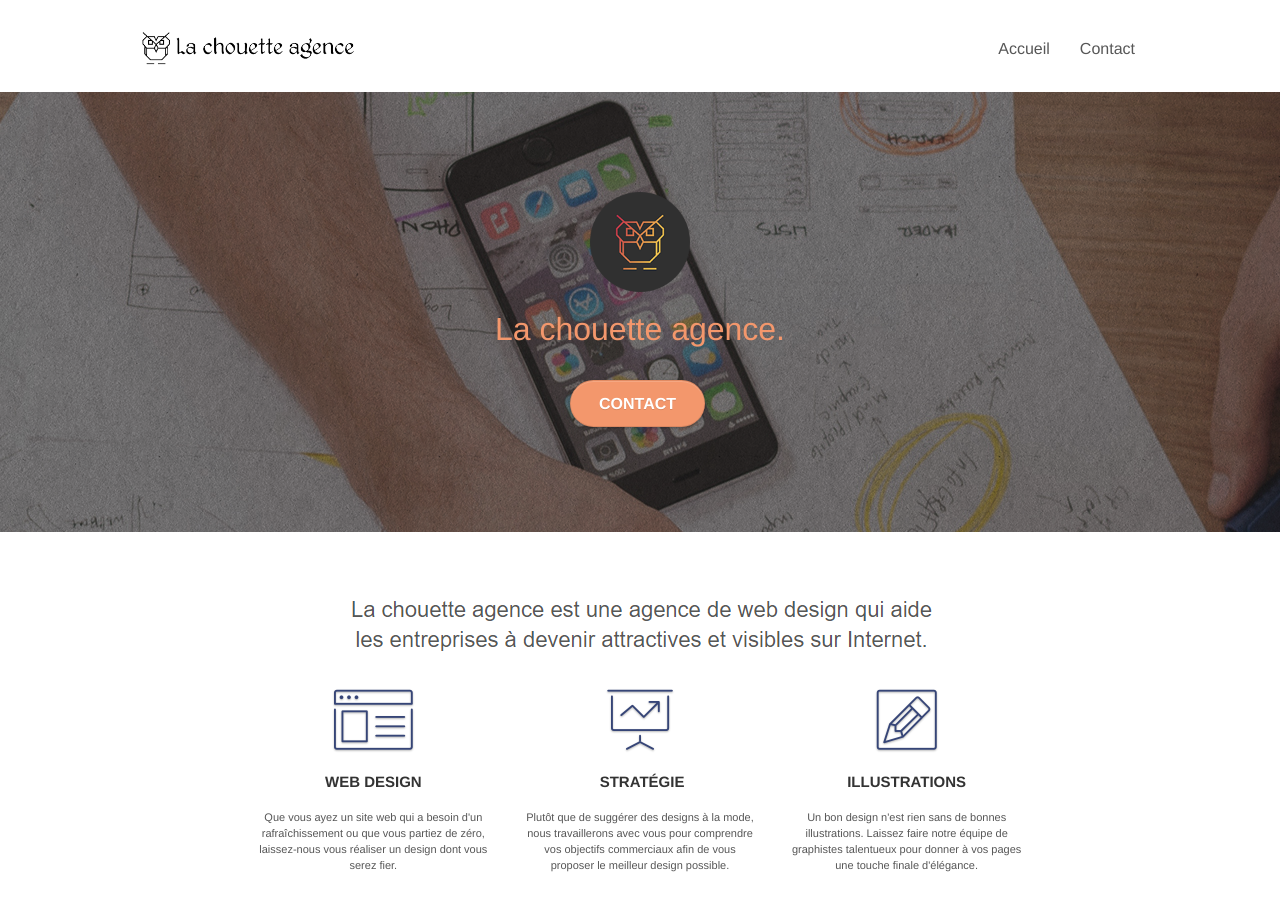
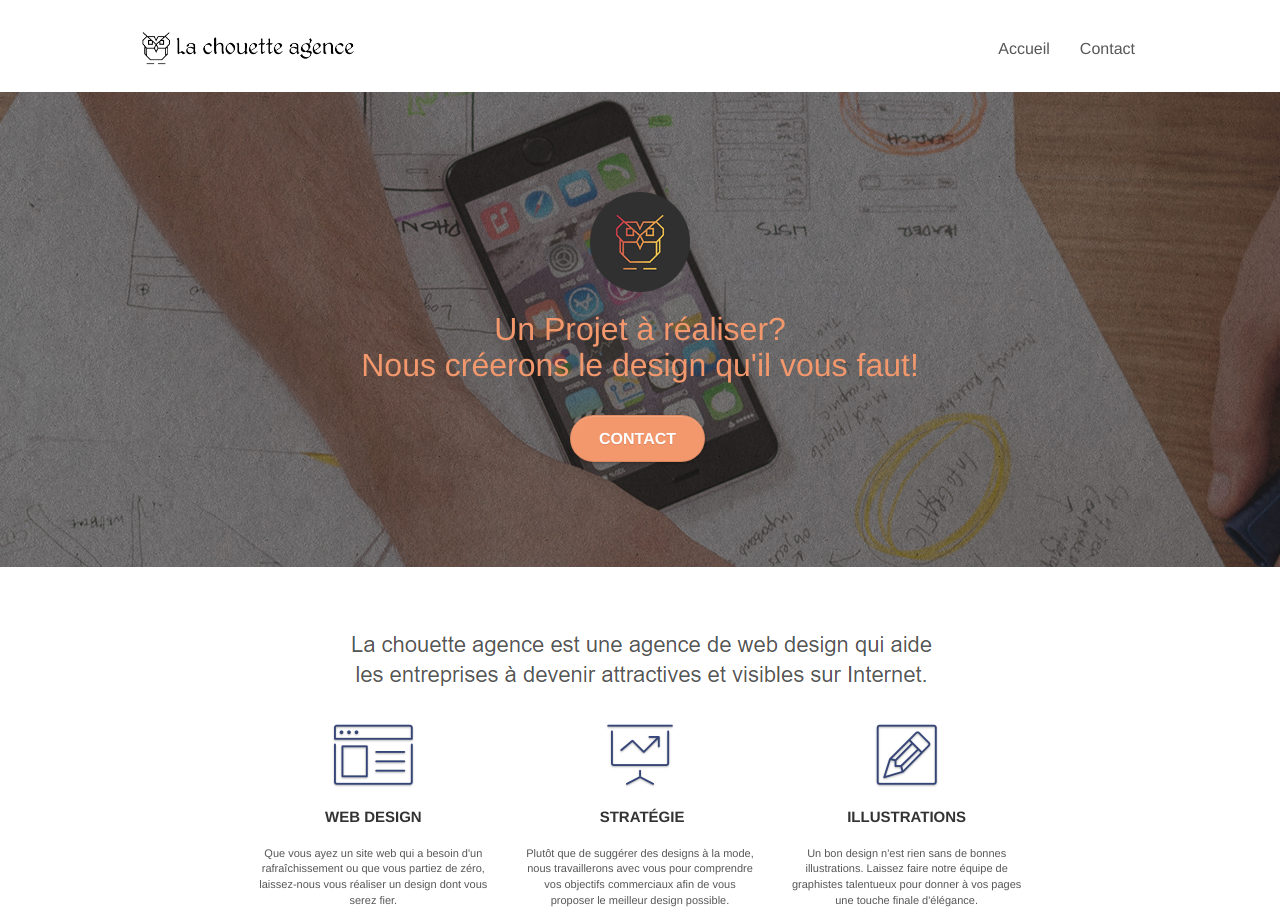
Before and after one commit to Jloric/MinatchyJeanLoric_4_6_09-2021, a plain HTML site: page index.html in a window 1280 px wide. Shown: the top 921 px of the page. Drawn offline with Linux system fonts and the light colour scheme.

Commit message:
création phrase d'accroche

```diff
--- a/index.html
+++ b/index.html
@@ -66,7 +66,8 @@
 			<div class="col-sm-12">
 				<img src="img/logo.png" class="center-block image-resize-mode" width="100" alt="La chouette agence, agence web paris, création logo paris" />
 				<h1 class="text-center hero-bloc-text tc-white ">
-					La chouette agence.
+					Un Projet à réaliser?<br>
+					Nous créerons le design qu'il vous faut!
 				</h1>
 				<div class="text-center">
 					<a href="Contact.html" class="btn btn-lg btn-clean btn-rd cta-hero btn-atomic-tangerine" id="cta-hero">Contact</a>
```
